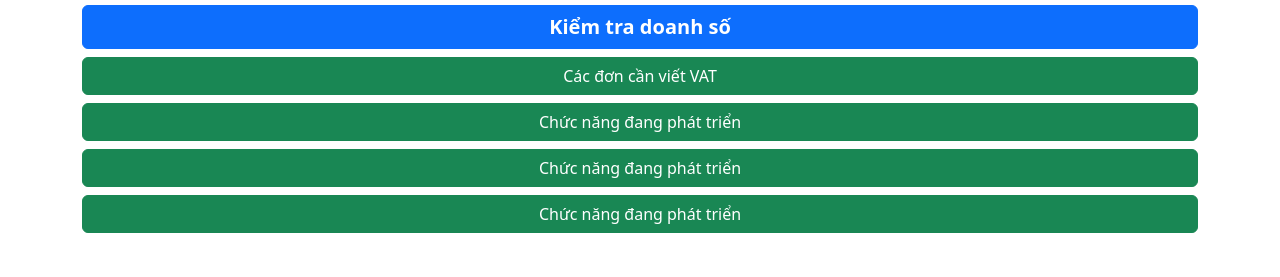
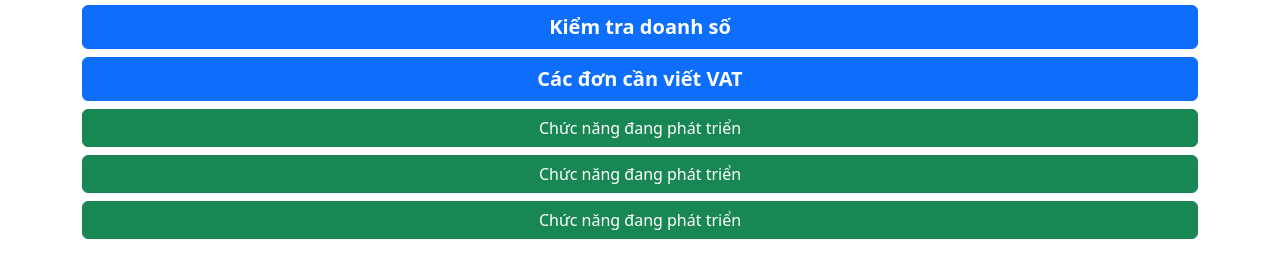
Before and after one commit to lehuulong1611-tech/cuonghuong-api, a website: page index.html in a window 1280 px wide. Shown: the part 157-434 px from the top of the page. Drawn offline with nearby package versions, Linux system fonts and the light colour scheme.

Commit message:
Update index.html

```diff
--- a/index.html
+++ b/index.html
@@ -15,7 +15,7 @@
 
     <a href="tonkho.html" class="btn btn-primary w-100 mb-2 fw-bold fs-5">Kiểm tra tồn kho</a>
     <a href="doanhso.html" class="btn btn-primary w-100 mb-2 fw-bold fs-5">Kiểm tra doanh số</a>
-    <a href="xlthue.html" class="btn btn-success mb-2 w-100">Các đơn cần viết VAT</a>
+    <a href="xlthue.html" class="btn btn-primary w-100 mb-2 fw-bold fs-5">Các đơn cần viết VAT</a>
     <a href="doanhso.html" class="btn btn-success mb-2 w-100">Chức năng đang phát triển</a>
     <a href="doanhso.html" class="btn btn-success mb-2 w-100">Chức năng đang phát triển</a>
     <a href="doanhso.html" class="btn btn-success w-100">Chức năng đang phát triển</a>
```
